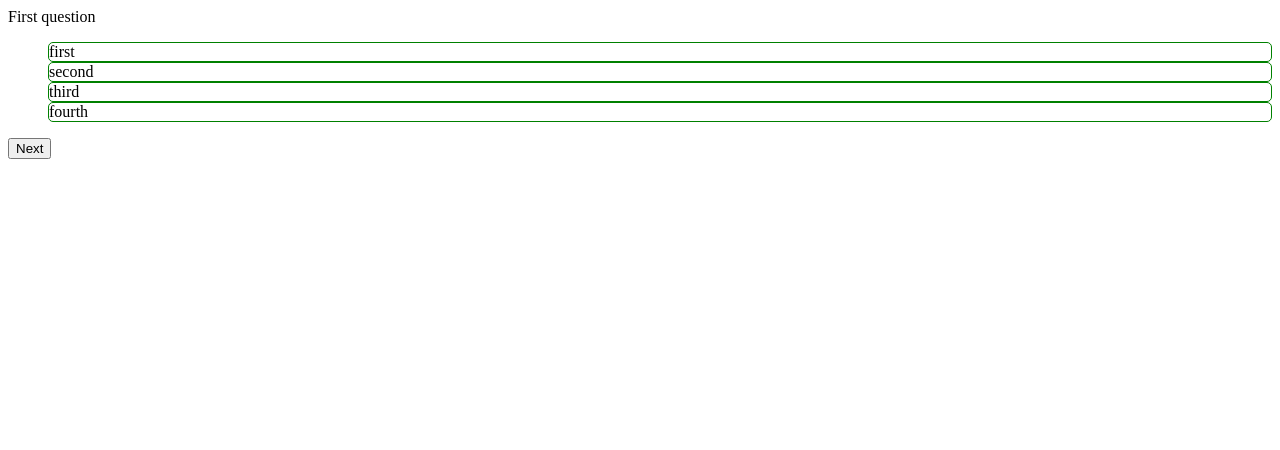
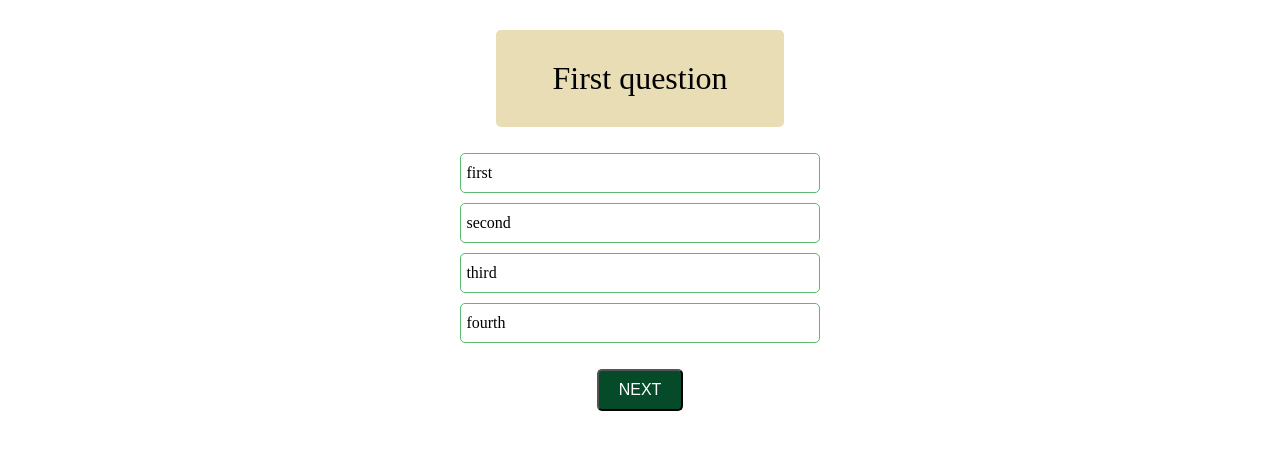
Before and after one commit to v-yelina/lingua-talk, an Angular app: page /choose-one in a window 1280 px wide. Shown: the top 450 px of the page. Built offline with nearby package versions, Linux system fonts and the light colour scheme.

Commit message:
feat: add basic game styles

```diff
--- a/src/app/components/choose-one/choose-one.component.scss
+++ b/src/app/components/choose-one/choose-one.component.scss
@@ -1,7 +1,6 @@
-.choose-one-card {
+.game-card {
   width: 30%;
-  margin: auto;
-  border: 2px solid black;
+  margin: 20px auto;
   border-radius: 10px;
   padding: 10px;
   display: flex;
@@ -10,12 +9,41 @@
   align-items: center;
 }
 
+.question {
+  font-size: 2rem;
+  background-color: #e8ddb5;
+  width: 80%;
+  padding: 30px 10px;
+  margin: auto;
+  text-align: center;
+  border-radius: 5px;
+}
+
 .answers-list {
   align-self: stretch;
   list-style: none;
+  padding-left: 0;
 }
 
 .answer {
-  border: 1px solid green;
+  margin: 10px 0;
+  padding: 10px 5px;
+  border: 1px solid #5bba6f;
   border-radius: 5px;
 }
+
+.btn {
+  font-size: 1rem;
+  text-transform: uppercase;
+  padding: 10px 20px;
+  background-color: #054a29;
+  border-radius: 5px;
+  color: white;
+
+  &:hover {
+    background-color: #137547;
+    box-shadow: 0 0 0 2px #054a29;
+    transition: 0.7s;
+    border: none;
+  }
+}
```
